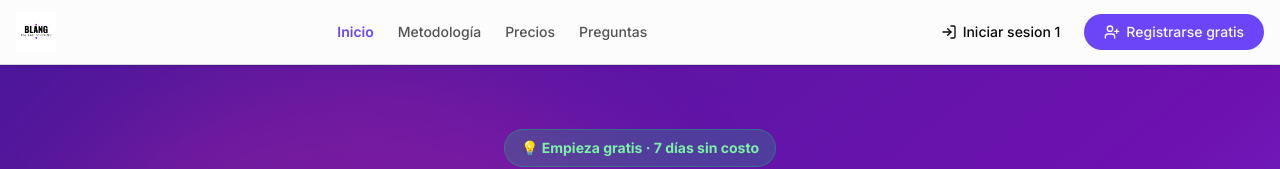
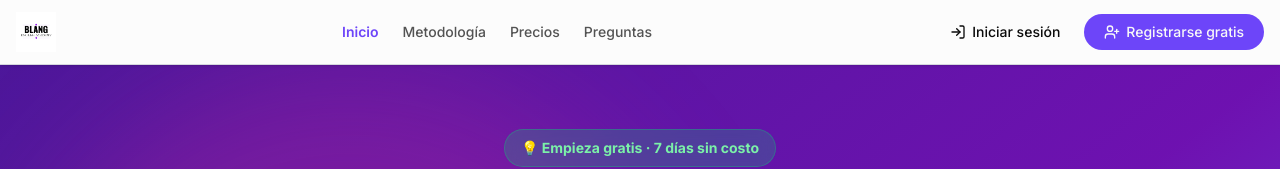
Before and after one commit to blangenglish/blangenglishv3, a React (Vite) app: page / in a window 1280 px wide. Shown: the top 169 px of the page. Built offline with nearby package versions, Linux system fonts and the light colour scheme.

Commit message:
Revert button text to 'Iniciar sesión'

```diff
--- a/src/components/Layout.tsx
+++ b/src/components/Layout.tsx
@@ -109,7 +109,7 @@ export function Layout({ children, isLoggedIn = false, onOpenAuth, onLogout, use
                 <>
                   <Button variant="ghost" size="sm" onClick={() => onOpenAuth?.('login')} className="gap-1.5">
                     <LogIn className="w-4 h-4" />
-                    Iniciar sesion 1
+                    Iniciar sesión
                   </Button>
                   <Button size="sm" onClick={() => onOpenAuth?.('register')} className="gap-1.5 bg-primary hover:bg-primary/90 text-primary-foreground rounded-full px-5">
                     <UserPlus className="w-4 h-4" />
```
